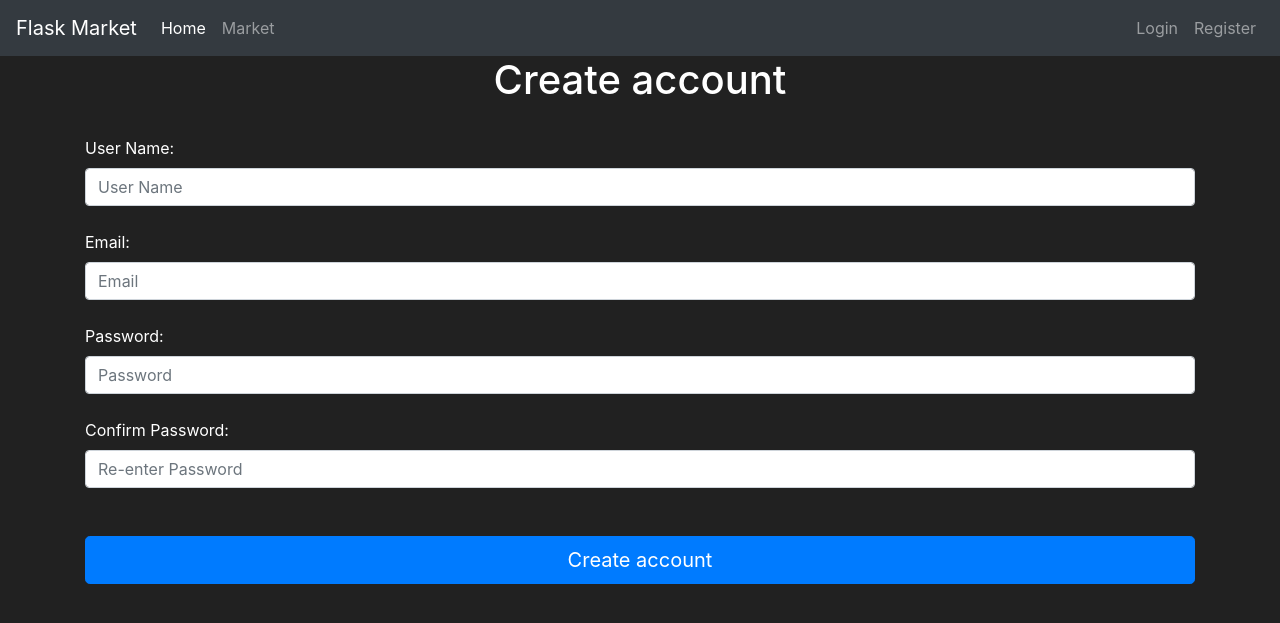
After one commit to VarunPius/FlaskMarket, a Flask app: page /register in a window 1280 px wide. The commit adds this page. Shown: the top 623 px of the page. Run offline with Flask 2, Linux system fonts and the light colour scheme; some libraries are stand-ins or nearby versions.

Commit message:
v3: Including user registration

```diff
--- a/requirements.txt
+++ b/requirements.txt
@@ -4,3 +4,6 @@ SQLAlchemy
 flask-sqlalchemy
 pymysql
 cryptography
+email_validator
+flask-wtf
+wtforms
--- a/src/market/__init__.py
+++ b/src/market/__init__.py
@@ -45,6 +45,7 @@ DATABASE_CONNECTION_URI = f'mysql+pymysql://{root_user}:{root_pwd}@{host}:{port}
 # the app is used as decorator. eg: @app.route
 app = Flask(__name__, template_folder=template_dir)
 app.config['SQLALCHEMY_DATABASE_URI'] = DATABASE_CONNECTION_URI
+app.config['SECRET_KEY'] = '1dedd39e59932fa82aca03e8'   #Check Notes
 app.config['SQLALCHEMY_TRACK_MODIFICATIONS'] = False
 db = SQLAlchemy(app)
 
--- /dev/null
+++ b/src/market/forms.py
@@ -0,0 +1,42 @@
+####################################################################################################
+# Imports                                                                                         ##
+####################################################################################################
+
+# External modules:
+from flask_wtf import FlaskForm
+from wtforms import StringField, PasswordField, SubmitField
+from wtforms.validators import Length, EqualTo, Email, DataRequired, ValidationError
+
+# Internal Modules:
+from market.models import User
+
+
+####################################################################################################
+# Form models                                                                                     ##
+####################################################################################################
+
+## Registration form ##
+class RegisterForm(FlaskForm):
+    def validate_user_name(self, username_to_chk):      # FlaskForm will see `validate_` and
+                                                        # then check if field exists for value after that
+                                                        # It will automatically apply the validation
+                                                        # hence important to choose proper naming and having it start with `validate_`
+        user = User.query.filter_by(username=username_to_chk.data).first()
+        if user:
+            raise ValidationError('Username already exists! Please choose another username')
+
+    def validate_email_address(self, email_to_chk):
+        user = User.query.filter_by(email=email_to_chk.data).first()
+        if user:
+            raise ValidationError('Email already exists! Please login')
+
+    #user_name = StringField(label = 'User Name:')
+        # `user_name` is used by Jinja forms to reference with variable
+        # while `label = 'User Name:'` will be what's displayed in the HTML
+        # HTML code: {{ form.user_name.label() }}  ==>  HTML page: User Name:
+    #user_name = StringField(label = 'User Name:', validators=Length(min=5, max=30))
+    user_name = StringField(label = 'User Name:', validators=[Length(min=5, max=30), DataRequired()])
+    email_address = StringField(label = 'Email:', validators=[Email(), DataRequired()])
+    password1 = PasswordField(label = 'Password:', validators=[Length(min=6), DataRequired()])
+    password2 = PasswordField(label = 'Confirm Password:', validators=[EqualTo('password1'), DataRequired()])
+    submit = SubmitField(label = 'Create account')
--- a/src/market/routes.py
+++ b/src/market/routes.py
@@ -3,11 +3,13 @@
 ####################################################################################################
 
 # External modules:
-from flask import render_template
+from flask import render_template, redirect, url_for, flash, get_flashed_messages
 
 # Internal Modules:
 from market import app
-from market.models import Item
+from market.models import Item, User
+from market.forms import RegisterForm
+from market import db
 
 
 ####################################################################################################
@@ -39,3 +41,26 @@ def market_page():
     #]
     # data sent here to template via Jinja Templates
     #return render_template('market.html', item_name="iPhone")
+
+## Registration page ##
+# we added methods here in the annotation and not in Homepage because in the HTML page
+# we are pushing data via POST method.
+# If we don;t add this, we will get a "Method not Allowed" error in the HTML page.
+# It will render the register page, but the error will pop-up when we try to submit as it tries to send POST data
+@app.route("/register", methods=['GET', 'POST'])
+def register_page():
+    form = RegisterForm()
+    if form.validate_on_submit():
+        user_to_create = User(username = form.user_name.data,
+                              email = form.email_address.data,
+                              pwd_hash = form.password1.data)
+        db.session.add(user_to_create)
+        db.session.commit()
+        return redirect(url_for('market_page'))
+    if form.errors != {}:
+        for err_msg in form.errors.values():
+            flash(f"Error in creating user: {err_msg}", category='danger')
+
+
+
+    return render_template('register.html', form = form)
--- a/templates/base.html
+++ b/templates/base.html
@@ -32,11 +32,24 @@
                 <a class="nav-link" href="#">Login</a>
             </li>
             <li class="nav-item">
-                <a class="nav-link" href="#">Register</a>
+                <a class="nav-link" href="{{ url_for('register_page') }}">Register</a>
             </li>
         </ul>
       </div>
     </nav>
+      {% with messages = get_flashed_messages(with_categories=true) %}
+        {% if messages %}
+          {% for category, message in messages %}
+            <div class="alert alert-{{ category }}">  <!-- alert alert-danger displayed in red on top -->
+              <button type="button" class="m1-2 mb-1 close" data-dismiss="alert" aria-label="Close">
+                <span aria-hidden="true">&times;</span> <!-- adds `x` in the alert -->
+              </button>
+              {{ message }}
+            </div>
+            <!-- <p>{{ message }}</p> -->
+          {% endfor %}
+        {% endif %}
+      {% endwith %}
       {% block content %}
 
       {% endblock %}
--- /dev/null
+++ b/templates/register.html
@@ -0,0 +1,56 @@
+{% extends 'base.html' %}
+
+{% block title %}
+Registration Page
+{% endblock %}
+
+{% block content %}
+
+<!--
+    {{ form }} //this will enable to access the form object, this is done by Jinja templates
+               //The output on html screen would look like:
+                <market.forms.RegisterForm object at 0x7f07e093cc40>
+-->
+<body class="text-center">
+    <div class="container"> <!-- This container will put all object within the div in a container -->
+
+        <h1>
+            Create account
+        </h1>
+
+        <br>
+
+        <div class="text-left"> <!-- This container will put all text within the div aligned to left -->
+            <form method="POST" class="form-register" style="color:white">
+                {{ form.hidden_tag() }}
+                <!-- This is to protect from CSRF(Cross-site request forgery)-->
+
+                {{ form.user_name.label() }}
+                {{ form.user_name(class="form-control", placeholder="User Name")}}
+
+                <br>
+
+                {{ form.email_address.label() }}
+                {{ form.email_address(class="form-control", placeholder="Email")}}
+
+                <br>
+
+                {{ form.password1.label() }}
+                {{ form.password1(class="form-control", placeholder="Password")}}
+
+                <br>
+
+                {{ form.password2.label() }}
+                {{ form.password2(class="form-control", placeholder="Re-enter Password")}}
+
+                <br>
+                <br>
+
+                {{ form.submit(class="btn btn-lg btn-block btn-primary") }}
+                <!-- class="btn btn-lg btn-block btn-primary" is standard Bootstrap syntax -->
+                <!-- Other options are: https://getbootstrap.com/docs/4.0/components/buttons/ -->
+            </form>
+        </div>
+    </div>
+</body>
+{% endblock %}
```
Also changed, not shown: docs/DatabaseDocker.md (+1 -0 lines), docs/Notes.md (+14 -0 lines), docs/temp.md (+1 -1 lines), src/properties/db_final.sql (added, +52 -0 lines).
